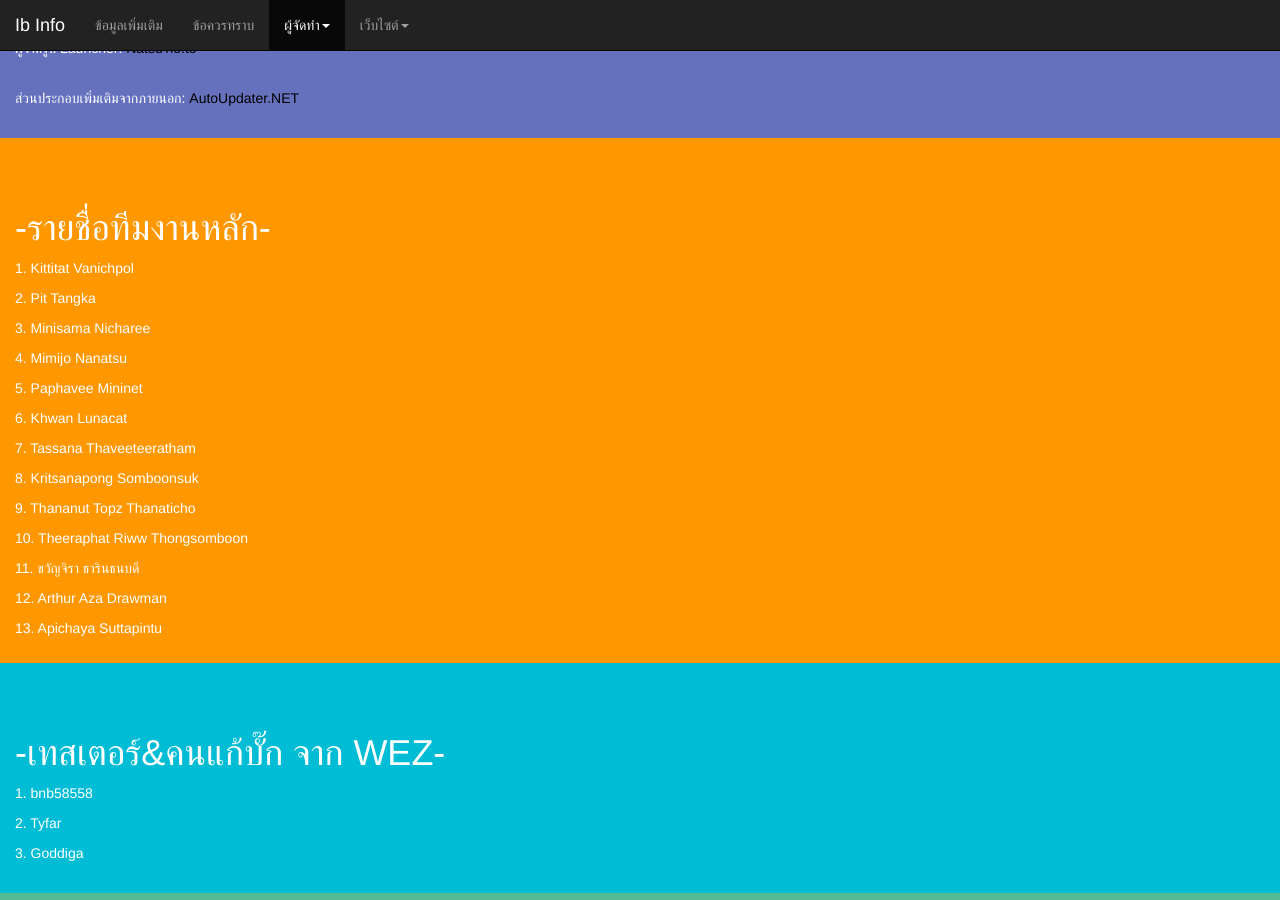
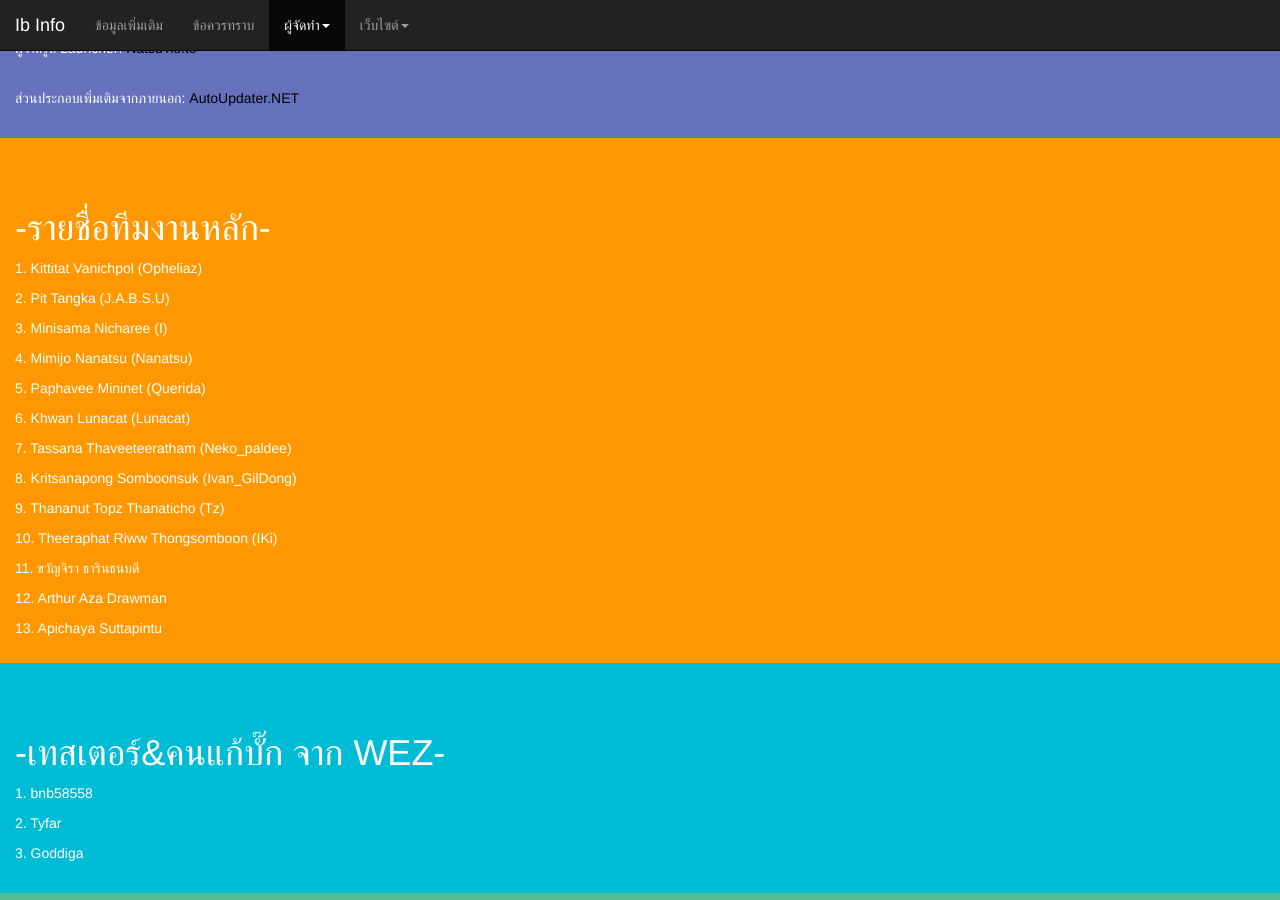
Before and after one commit to pureexe/wez, a Jekyll site: the page game/ib-info.html, which Jekyll copies as it is, in a window 1280 px wide and 900 px high, scrolled down 942 px. Built offline with Jekyll 4.4.1, drawn with Linux system fonts in a browser that asks for light colours.

Commit message:
Update ib-info.html

```diff
--- a/game/ib-info.html
+++ b/game/ib-info.html
@@ -112,16 +112,16 @@ a:active {
 </div>
 <div id="section32" class="container-fluid">
   <h1>-รายชื่อทีมงานหลัก-</h1>
-  <p>1. Kittitat Vanichpol</p>
-  <p>2. Pit Tangka</p>
-  <p>3. Minisama Nicharee</p>
-  <p>4. Mimijo Nanatsu</p>
-  <p>5. Paphavee Mininet</p>
-  <p>6. Khwan Lunacat</p>
-  <p>7. Tassana Thaveeteeratham</p>
-  <p>8. Kritsanapong Somboonsuk</p>
-  <p>9. Thananut Topz Thanaticho</p>
-  <p>10. Theeraphat Riww Thongsomboon</p>
+  <p>1. Kittitat Vanichpol (Opheliaz)</p>
+  <p>2. Pit Tangka (J.A.B.S.U)</p>
+  <p>3. Minisama Nicharee (I)</p>
+  <p>4. Mimijo Nanatsu (Nanatsu)</p>
+  <p>5. Paphavee Mininet (Querida)</p>
+  <p>6. Khwan Lunacat (Lunacat)</p>
+  <p>7. Tassana Thaveeteeratham (Neko_paldee)</p>
+  <p>8. Kritsanapong Somboonsuk (Ivan_GilDong)</p>
+  <p>9. Thananut Topz Thanaticho (Tz)</p>
+  <p>10. Theeraphat Riww Thongsomboon (IKi)</p>
   <p>11. ขวัญจิรา ธารินธนบดี</p>
   <p>12. Arthur Aza Drawman</p>
   <p>13. Apichaya Suttapintu</p>
```
